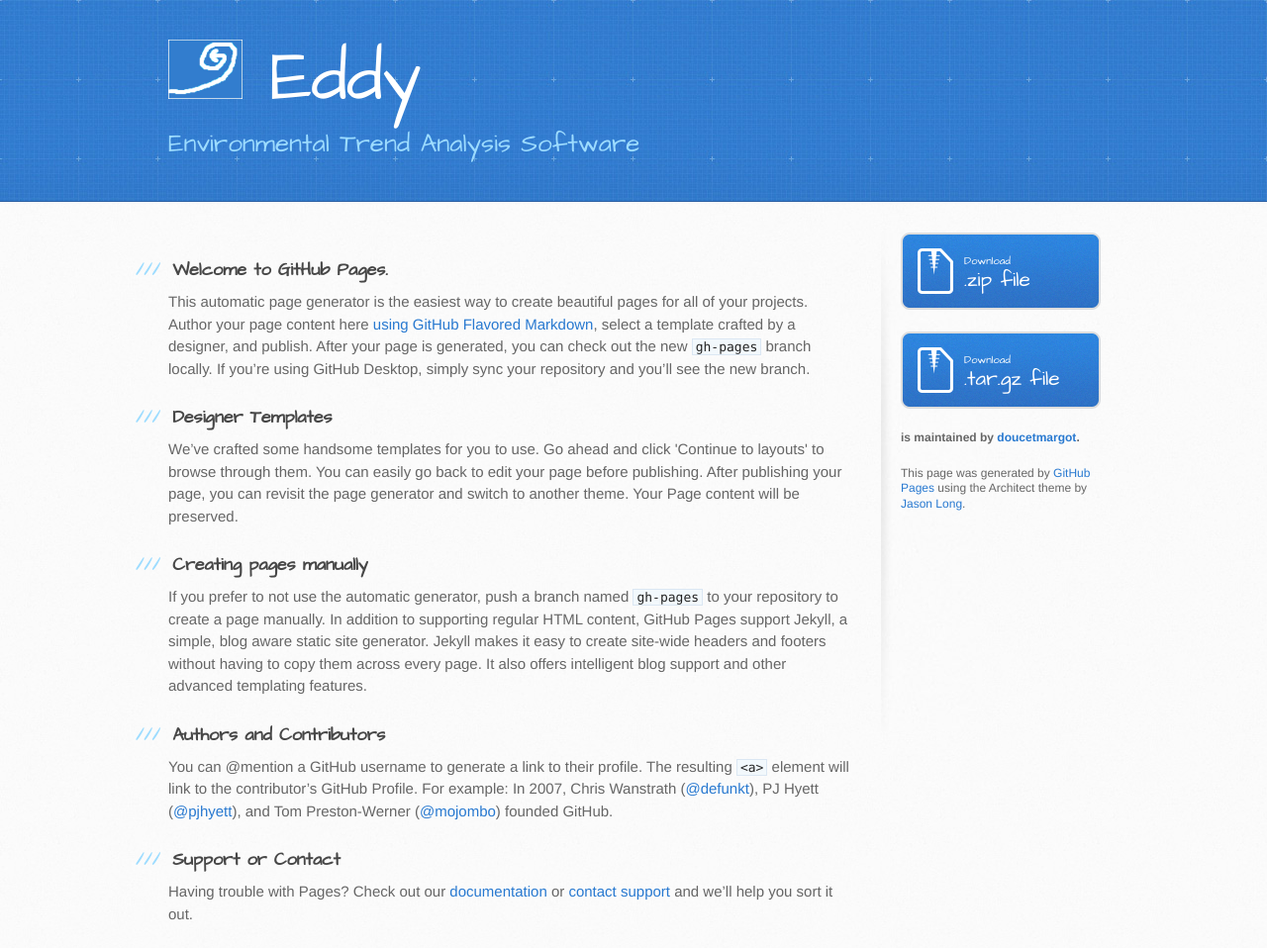
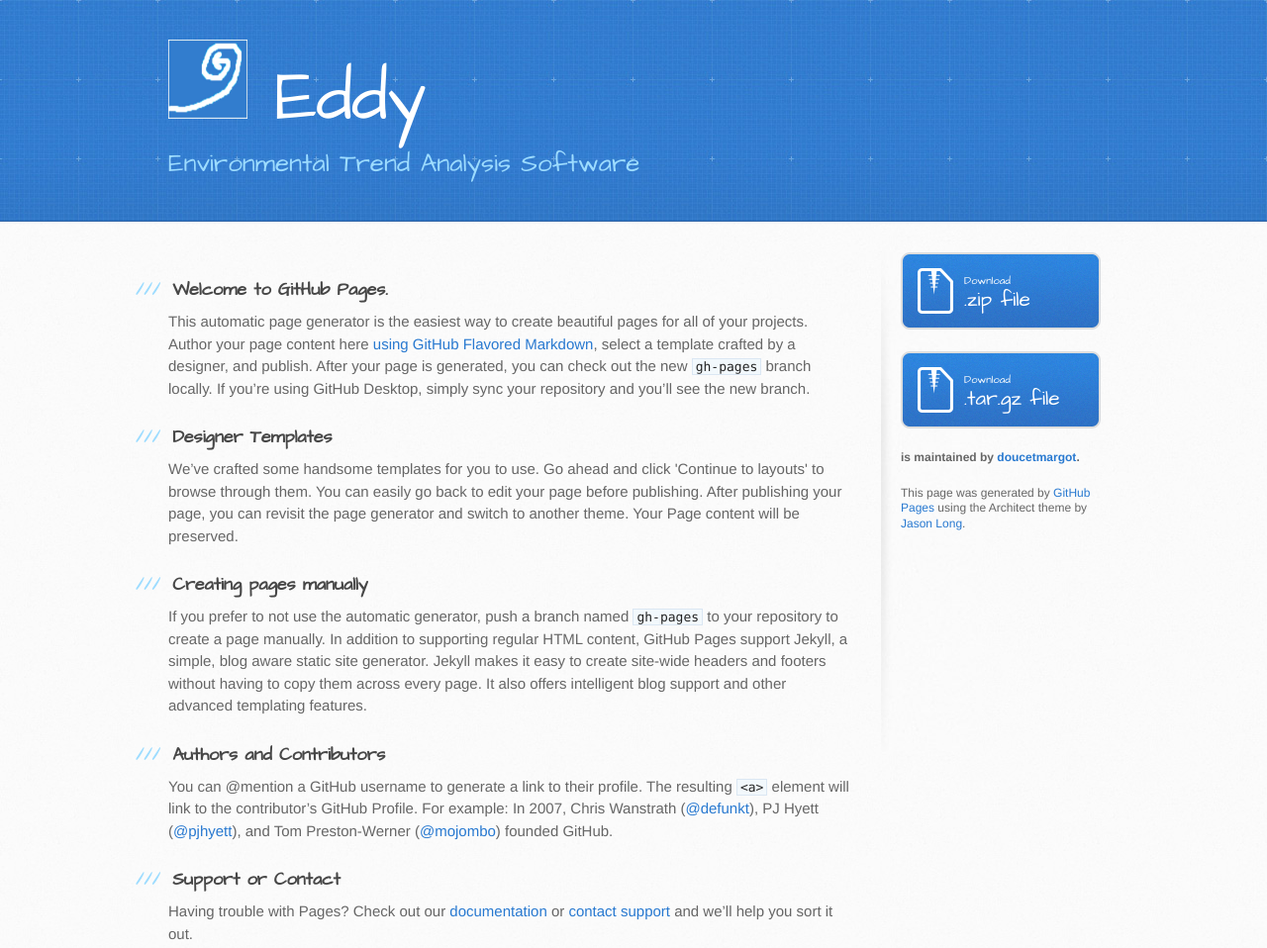
Before and after one commit to doucetmargot/EnvTrend, a plain HTML site: page index.html in a window 1280 px wide. Shown: the whole page at 99% size. Drawn offline with Linux system fonts and the light colour scheme.

Commit message:
Update index.html

```diff
--- a/index.html
+++ b/index.html
@@ -19,7 +19,7 @@
   <body>
     <header>
       <div class="inner">
-        <h1><img src="images/Eddy.JPG" style="width:75px;height:60px;"/> Eddy</h1>
+        <h1><img src="images/Eddy.JPG" style="width:80px;height:80px;"/> Eddy</h1>
         <h2>Environmental Trend Analysis Software</h2>
       </div>
     </header>
```
